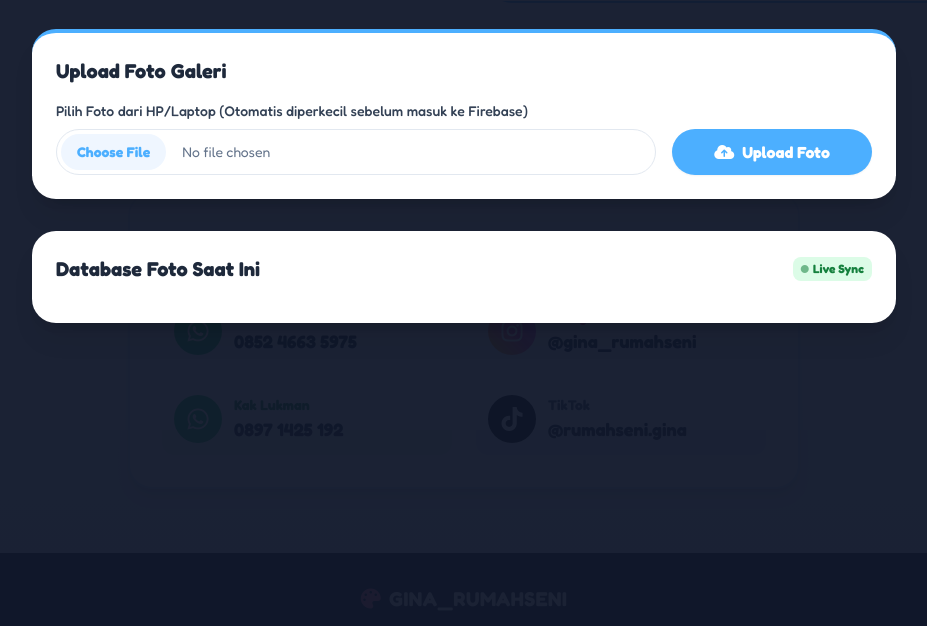
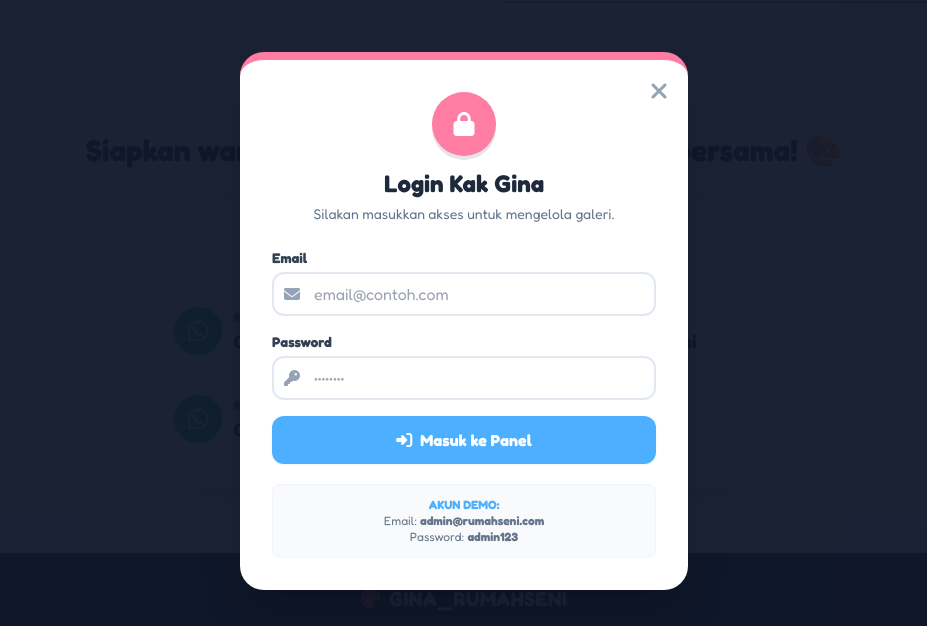
Before and after one commit to AkuKherEL/rumah-seni-gina, a plain HTML site: page index.html in a window 1280 px wide. Both pictures are taken after a click on the button "Login Admin". Shown: the part 3422-4048 px from the top of the page, without its empty margins (176-1103 px from the left). Drawn offline with nearby package versions, Linux system fonts and the light colour scheme; no server answers.

Commit message:
Update index.html

```diff
--- a/index.html
+++ b/index.html
@@ -468,6 +468,54 @@
     </a>
 
     <!-- ============================================== -->
+    <!-- MODAL LOGIN ADMIN -->
+    <!-- ============================================== -->
+    <div id="login-panel" class="fixed inset-0 bg-slate-900/95 z-[100] hidden items-center justify-center opacity-0 transition-opacity duration-300 px-4">
+        <div class="bg-white rounded-3xl p-8 shadow-2xl max-w-md w-full border-t-8 border-gina-pink relative">
+            <button id="close-login-btn" class="absolute top-4 right-5 text-slate-400 hover:text-gina-pink text-2xl transition-transform active:scale-90"><i class="fa-solid fa-xmark"></i></button>
+            <div class="text-center mb-6">
+                <div class="w-16 h-16 bg-gina-pink rounded-full flex items-center justify-center text-white text-2xl mx-auto mb-3 shadow-sticker">
+                    <i class="fa-solid fa-lock"></i>
+                </div>
+                <h2 class="text-2xl font-bold text-slate-800">Login Kak Gina</h2>
+                <p class="text-slate-500 text-sm mt-1">Silakan masukkan akses untuk mengelola galeri.</p>
+            </div>
+
+            <form id="login-form" class="space-y-4">
+                <div>
+                    <label class="block text-sm font-bold text-slate-700 mb-1">Email</label>
+                    <div class="relative">
+                        <div class="absolute inset-y-0 left-0 pl-3 flex items-center pointer-events-none text-slate-400"><i class="fa-solid fa-envelope"></i></div>
+                        <input type="email" id="login-email" class="w-full pl-10 pr-3 py-2 border-2 border-slate-200 rounded-xl focus:outline-none focus:border-gina-blue focus:ring-1 focus:ring-gina-blue transition-colors" placeholder="email@contoh.com" required>
+                    </div>
+                </div>
+                <div>
+                    <label class="block text-sm font-bold text-slate-700 mb-1">Password</label>
+                    <div class="relative">
+                        <div class="absolute inset-y-0 left-0 pl-3 flex items-center pointer-events-none text-slate-400"><i class="fa-solid fa-key"></i></div>
+                        <input type="password" id="login-password" class="w-full pl-10 pr-3 py-2 border-2 border-slate-200 rounded-xl focus:outline-none focus:border-gina-blue focus:ring-1 focus:ring-gina-blue transition-colors" placeholder="••••••••" required>
+                    </div>
+                </div>
+                <!-- Pesan Error -->
+                <div id="login-error" class="text-red-500 text-sm font-bold hidden text-center bg-red-50 p-2 rounded-lg border border-red-100">
+                    <i class="fa-solid fa-triangle-exclamation mr-1"></i> Email atau password salah!
+                </div>
+
+                <button type="submit" class="w-full bg-gina-blue text-white py-3 rounded-xl font-bold shadow-sm hover:bg-blue-600 transition-all active:scale-95 flex items-center justify-center gap-2 mt-2">
+                    <i class="fa-solid fa-right-to-bracket"></i> Masuk ke Panel
+                </button>
+            </form>
+
+            <!-- Info Akun Demo -->
+            <div class="mt-5 text-center text-xs text-slate-500 bg-slate-50 p-3 rounded-lg border border-slate-100">
+                <span class="font-bold text-gina-blue">AKUN DEMO:</span><br>
+                Email: <b>admin@rumahseni.com</b><br>
+                Password: <b>admin123</b>
+            </div>
+        </div>
+    </div>
+
+    <!-- ============================================== -->
     <!-- PANEL ADMIN RAHASIA (Disembunyikan secara default) -->
     <!-- ============================================== -->
     <div id="admin-panel" class="fixed inset-0 bg-slate-900/95 z-[100] hidden overflow-y-auto pt-10 pb-20 opacity-0 transition-opacity duration-300">
@@ -530,12 +578,61 @@
         const openAdminBtn = document.getElementById('open-admin-btn');
         const closeAdminBtn = document.getElementById('close-admin-btn');
 
-        // Buka/Tutup Admin Panel
+        // Elemen Login Baru
+        const loginPanel = document.getElementById('login-panel');
+        const closeLoginBtn = document.getElementById('close-login-btn');
+        const loginForm = document.getElementById('login-form');
+        const loginEmail = document.getElementById('login-email');
+        const loginPassword = document.getElementById('login-password');
+        const loginError = document.getElementById('login-error');
+
+        // Buka Modal Login (Bukan langsung panel admin)
         openAdminBtn.addEventListener('click', (e) => {
             e.preventDefault();
-            adminPanel.classList.remove('hidden');
-            setTimeout(() => adminPanel.classList.remove('opacity-0'), 10);
+            loginPanel.classList.remove('hidden');
+            loginPanel.classList.add('flex'); // Pakai flex agar letaknya di tengah layar
+            setTimeout(() => loginPanel.classList.remove('opacity-0'), 10);
         });
+
+        // Tutup Modal Login
+        closeLoginBtn.addEventListener('click', () => {
+            loginPanel.classList.add('opacity-0');
+            setTimeout(() => {
+                loginPanel.classList.add('hidden');
+                loginPanel.classList.remove('flex');
+                loginError.classList.add('hidden'); // Sembunyikan pesan error jika ditutup
+                loginForm.reset();
+            }, 300);
+        });
+
+        // Logika Verifikasi Akun (Simulasi Demo)
+        loginForm.addEventListener('submit', (e) => {
+            e.preventDefault();
+            const email = loginEmail.value;
+            const password = loginPassword.value;
+
+            // Mengecek apakah email & password sesuai
+            if (email === 'admin@rumahseni.com' && password === 'admin123') {
+                // JIKA BENAR: Sembunyikan error, bersihkan form, tutup panel login
+                loginError.classList.add('hidden');
+                loginForm.reset();
+
+                loginPanel.classList.add('opacity-0');
+                setTimeout(() => {
+                    loginPanel.classList.add('hidden');
+                    loginPanel.classList.remove('flex');
+
+                    // Lalu BUKA Panel Admin Utama!
+                    adminPanel.classList.remove('hidden');
+                    setTimeout(() => adminPanel.classList.remove('opacity-0'), 10);
+                }, 300);
+            } else {
+                // JIKA SALAH: Tampilkan peringatan merah
+                loginError.classList.remove('hidden');
+            }
+        });
+
+        // Tutup Admin Panel
         closeAdminBtn.addEventListener('click', () => {
             adminPanel.classList.add('opacity-0');
             setTimeout(() => adminPanel.classList.add('hidden'), 300); // 300ms sesuai durasi transisi
```
